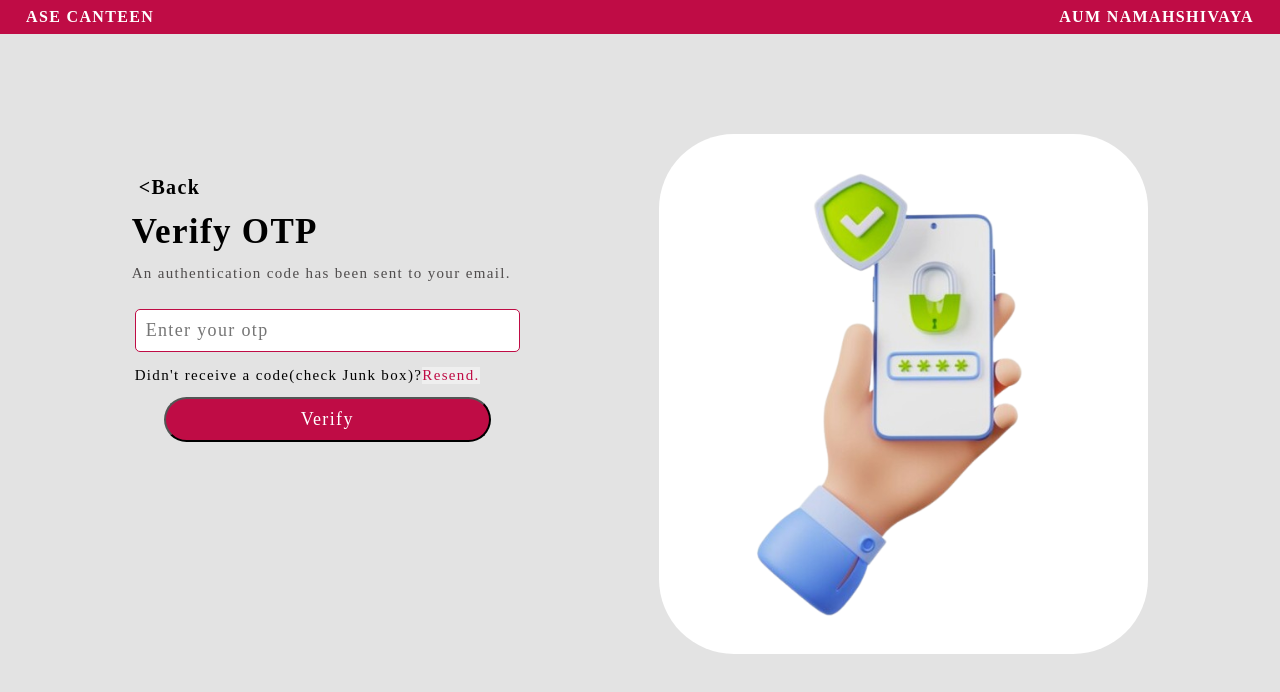
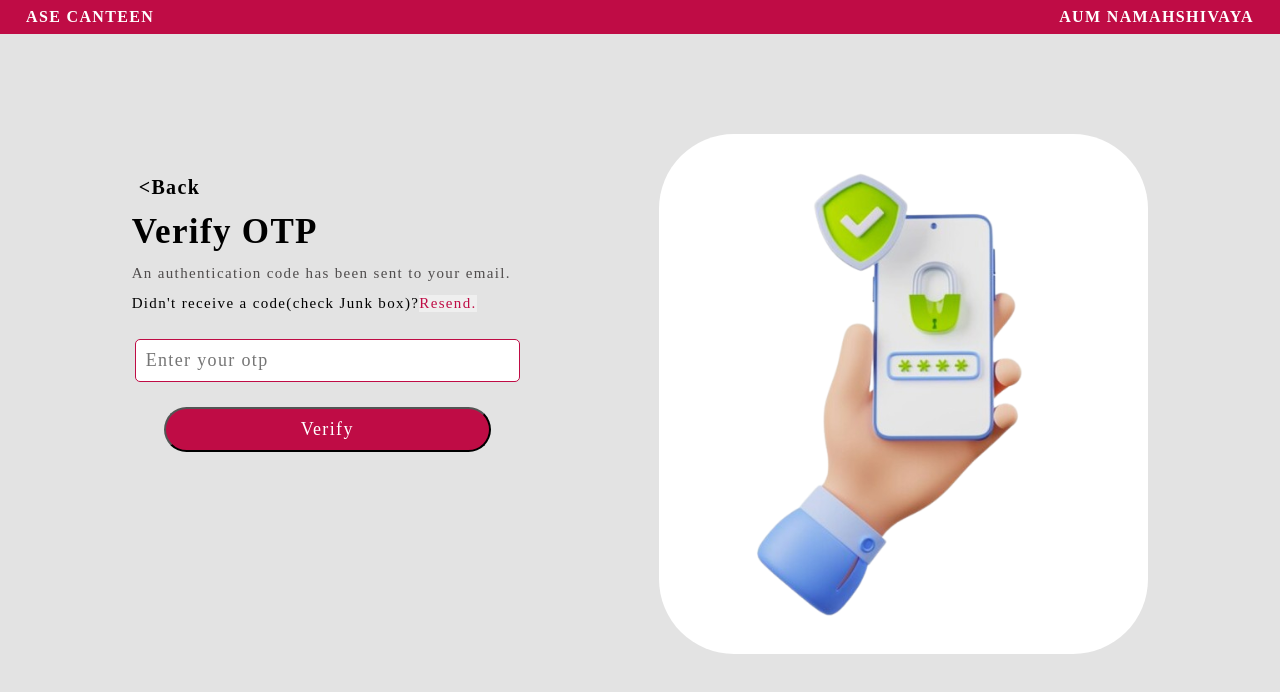
Before and after one commit to onlikrsh/kanteen, a React (Create React App) app in the folder kanteen/: page /forgotpwdotp in a window 1280 px wide. Shown: the top 692 px of the page. Built offline with nearby package versions, Linux system fonts and the light colour scheme; no server answers.

Commit message:
added a limit 3 on otp attemps

```diff
--- a/kanteen/src/components/ForgotPwdOtp.js
+++ b/kanteen/src/components/ForgotPwdOtp.js
@@ -7,6 +7,7 @@ import { Link } from 'react-router-dom';
 export default function ForgotPwd() {
     const navigate = useNavigate();
     const location = useLocation();
+    const [limit,setLimit] = useState(3);
     const state = location.state || {};
     console.log(state.otp);
     const [message,setMessage] = useState('');
@@ -22,7 +23,15 @@ export default function ForgotPwd() {
                 navigate('/resetpwd');
             }, 1500);
         }else{
-            setMessage('Oops! OTP not matched. Please try again.');
+            setMessage('Oops! OTP not matched. Please try again.You have '+limit+' attempts left');
+            setLimit(limit-1);
+            if(limit === 0){
+                setMessage('You have exceeded the limit. Please try again later');
+                setTimeout(() => {
+                    setMessage('');
+                    navigate('/forgotpwd');
+                }, 1500);
+            }
             console.log('otp not matched');
         }
     }
@@ -46,6 +55,14 @@ export default function ForgotPwd() {
                             className='forgot-otpauthtxt'>
                             An authentication code has been sent to your email.
                         </p>
+                        <p
+                                className='forgot-otprestxt'>
+                                Didn't receive a code(check Junk box)?
+                                <button
+                                    type="submit" >
+                                    Resend.
+                                </button>
+                            </p>
                         <form className="forgot-otp-form" onSubmit={handleSubmit}   >
                             <div className="forgot-otp-form-group">
                                 <label
@@ -64,14 +81,7 @@ export default function ForgotPwd() {
                                     placeholder="Enter your otp"
                                     required />
                             </div>
-                            <p
-                                className='forgot-otprestxt'>
-                                Didn't receive a code(check Junk box)?
-                                <button
-                                    type="submit" >
-                                    Resend.
-                                </button>
-                            </p>{
+                            {
                                 message
                             }
                             <div className="forgot-otp">
```
